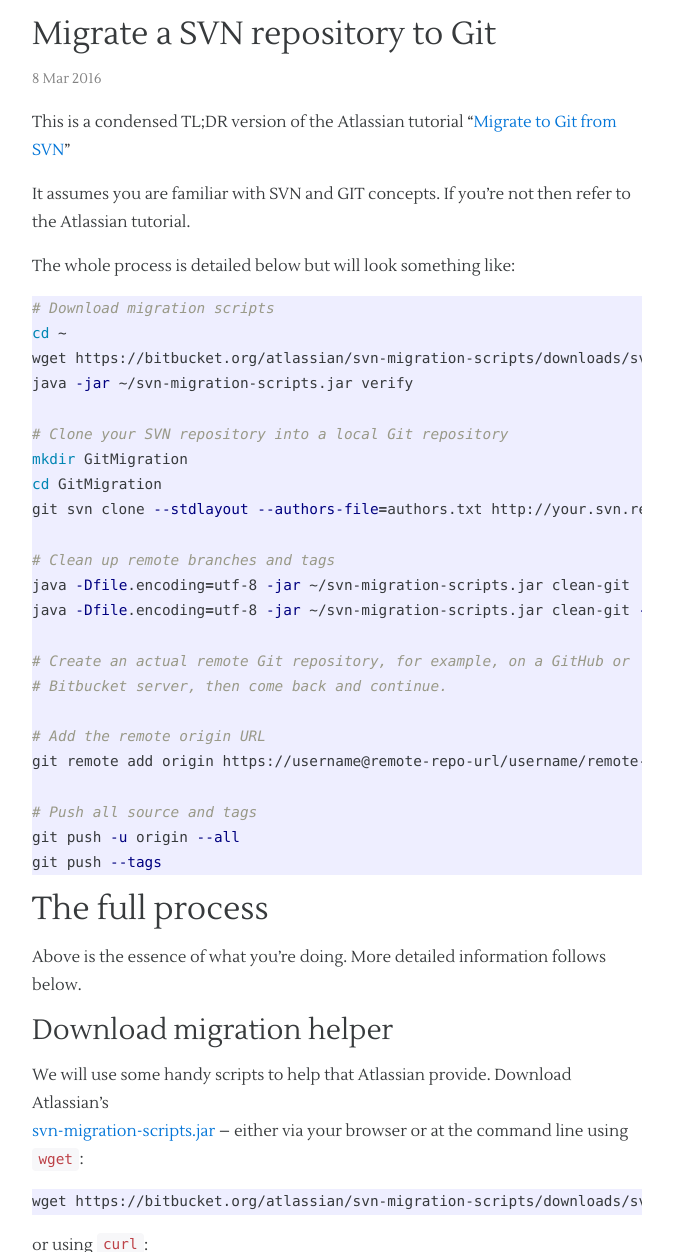
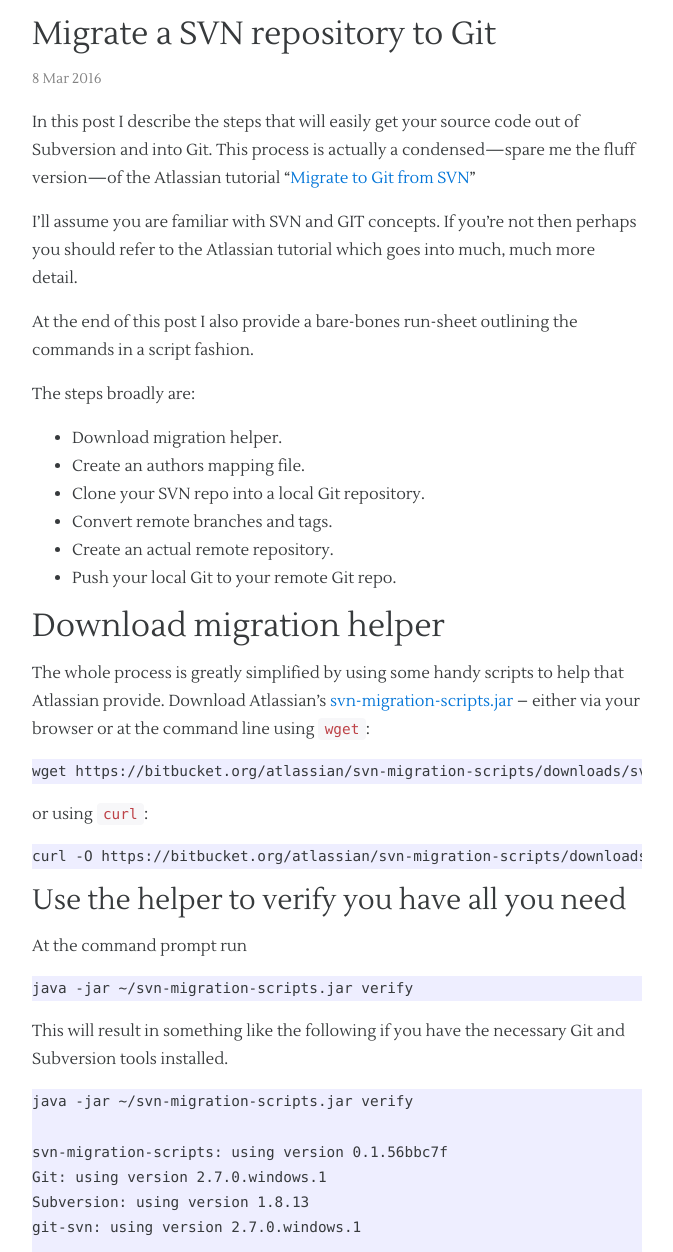
Before and after one commit to evantoli/evantoli.github.io, a Jekyll site: the page built from _posts/Coding/2016-03-08-migrate-svn-repository-to-git-repository.md, in a window 1280 px wide and 1400 px high, scrolled down 204 px. Shown: the part 148-1400 px from the top of the window, without its empty margins (303-976 px from the left). Built offline with Jekyll 4.4.1, drawn with Linux system fonts in a browser that asks for light colours; some of the changed text lies outside the part shown.

Commit message:
Edited text to make post clearer.

```diff
--- a/_posts/Coding/2016-03-08-migrate-svn-repository-to-git-repository.md
+++ b/_posts/Coding/2016-03-08-migrate-svn-repository-to-git-repository.md
@@ -13,48 +13,32 @@
   teaser: git-logo-400x250.png
 ---
 
-This is a condensed TL;DR version of the Atlassian tutorial
+In this post I describe the steps that will easily get your
+source code out of Subversion and into Git. This process
+is actually a condensed—spare me the fluff version—of the Atlassian tutorial
 "<a href="https://www.atlassian.com/git/tutorials/migrating-overview" target="_blank">Migrate to Git from SVN</a>"
 
-It assumes you are familiar with SVN and GIT concepts. If you're not then refer to the Atlassian tutorial.
+I'll assume you are familiar with SVN and GIT concepts. If you're not then perhaps you should
+refer to the Atlassian tutorial which goes into much, much more detail.
 
-The whole process is detailed below but will look something like:
+At the end of this post I also provide a bare-bones run-sheet outlining the commands in
+a script fashion.
 
-~~~bash
-# Download migration scripts
-cd ~
-wget https://bitbucket.org/atlassian/svn-migration-scripts/downloads/svn-migration-scripts.jar
-java -jar ~/svn-migration-scripts.jar verify
+The steps broadly are:
 
-# Clone your SVN repository into a local Git repository
-mkdir GitMigration
-cd GitMigration
-git svn clone --stdlayout --authors-file=authors.txt http://your.svn.repo/your-svn-project local-git-repository
+* Download migration helper.
+* Create an authors mapping file.
+* Clone your SVN repo into a local Git repository.
+* Convert remote branches and tags.
+* Create an actual remote repository.
+* Push your local Git to your remote Git repo.
 
-# Clean up remote branches and tags
-java -Dfile.encoding=utf-8 -jar ~/svn-migration-scripts.jar clean-git
-java -Dfile.encoding=utf-8 -jar ~/svn-migration-scripts.jar clean-git --force
-
-# Create an actual remote Git repository, for example, on a GitHub or
-# Bitbucket server, then come back and continue.
-
-# Add the remote origin URL
-git remote add origin https://username@remote-repo-url/username/remote-repo-name.git
-
-# Push all source and tags
-git push -u origin --all
-git push --tags
-~~~
 
 <!--end-of-excerpt-->
 
-## The full process
+## Download migration helper
 
-Above is the essence of what you're doing. More detailed information follows below.
-
-### Download migration helper
-
-We will use some handy scripts to help that Atlassian provide. Download Atlassian's
+The whole process is greatly simplified by using some handy scripts to help that Atlassian provide. Download Atlassian's
 <a href="https://bitbucket.org/atlassian/svn-migration-scripts/downloads" target="_blank">svn-migration-scripts.jar</a> – either
 via your browser or at the command line using `wget`:
 
@@ -90,33 +74,50 @@
 Cannot connect directly to internet. This may interfere with your ability to clone Subversion repositories and push Git repositories.
 ~~~
 
-The case insensitive message may appear on Windows and Mac OS X systems. What to do? On Windows you can suck-it-and-see, whilst on a Mac you can solve this by mounting a temporary 5GB disk image that you could call `GitMigration`
+In a corporate environment with a proxy server you might get the "Cannot
+connect directly to internet" message you see above. Don't worry
+about it if your source and target repositories are not in the cloud.
+
+The case insensitive message may appear on Windows and Mac OS X systems.
+What to do? On Windows you can suck-it-and-see, whilst on a Mac you
+can solve this by mounting a temporary 5GB disk image.
+
+#### Mount a case sensitive disk image on a Mac
+
+You can create a temporary case-sensitive disk image in a directory called `GitMigration`:
 
 ~~~
 java -jar ~/svn-migration-scripts.jar create-disk-image 5 GitMigration
 ~~~
 
-In a corporate environment with a proxy server you might get the "Cannot connect directly to internet" message you see above. Don't worry about it if your source and target repositories are not in the cloud.
+#### Otherwise create a `GitMigration` directory
 
-### Extract the author information
+If you skipped the above step then the rest of this post will assume that
+you have created a directory in which to the migration:
+
+~~~bash
+mkdir GitMigration
+~~~
+
+## Create an authors mapping file
 
 Git knows users by full name and email address, whilst SVN only knows a username.
 
-The following command will create an author mapping file.
+The following command will create an author mapping file:
 
-~~~
+~~~bash
 cd ~/GitMigration
 java -jar ~/svn-migration-scripts.jar authors https://your.repo/your-project/ > authors.txt
 ~~~
 
-This will five you a file like
+This will create a file like:
 
 ~~~
 j.doe = j.doe <j.doe@mycompany.com>
 m.smith = m.smith <m.smith@mycompany.com>
 ~~~
 
-Fix these to be whatever they need to be, perhaps
+Fix these to be whatever they need to be, perhaps:
 
 ~~~
 j.doe = Jane Doe <jane.doe@your.company.com>
@@ -126,7 +127,7 @@
 ## Clone the SVN repository
 
 Transform your SVN trunk, branches and tags into a new Git repository. The following
-assumes that your SVN repository is structure with a standard trunk, branch and tag structure:
+assumes that your SVN repository follows a standard trunk, branch and tag layout:
 
 ~~~
 git svn clone --stdlayout --authors-file=authors.txt <svn-repo>/<project> <git-repo-name>
@@ -207,3 +208,34 @@
 ## Let others know of the new repository
 
 Let everyone know of the new repository.
+
+## Bare bones run-sheet
+
+The following is a bare-bones run sheet of all that I have describe above.
+Modify it with your repository and user names.
+
+~~~bash
+# Download Atlassian migration scripts
+cd ~
+wget https://bitbucket.org/atlassian/svn-migration-scripts/downloads/svn-migration-scripts.jar
+java -jar ~/svn-migration-scripts.jar verify
+
+# Clone your SVN repository into a local Git repository
+mkdir GitMigration
+cd GitMigration
+git svn clone --stdlayout --authors-file=authors.txt http://your.svn.repo/your-svn-project local-git-repository
+
+# Clean up remote branches and tags in your local repo
+java -Dfile.encoding=utf-8 -jar ~/svn-migration-scripts.jar clean-git
+java -Dfile.encoding=utf-8 -jar ~/svn-migration-scripts.jar clean-git --force
+
+# Create an actual remote Git repository, for example, on a GitHub or
+# Bitbucket server, then come back and continue.
+
+# Add the remote origin URL to your local repo
+git remote add origin https://username@remote-repo-url/username/remote-repo-name.git
+
+# Push all source and tags to your remote repo
+git push -u origin --all
+git push --tags
+~~~
```
Also changed, not shown: other parts of _posts/Coding/2016-03-08-migrate-svn-repository-to-git-repository.md (+1 -1 lines).
